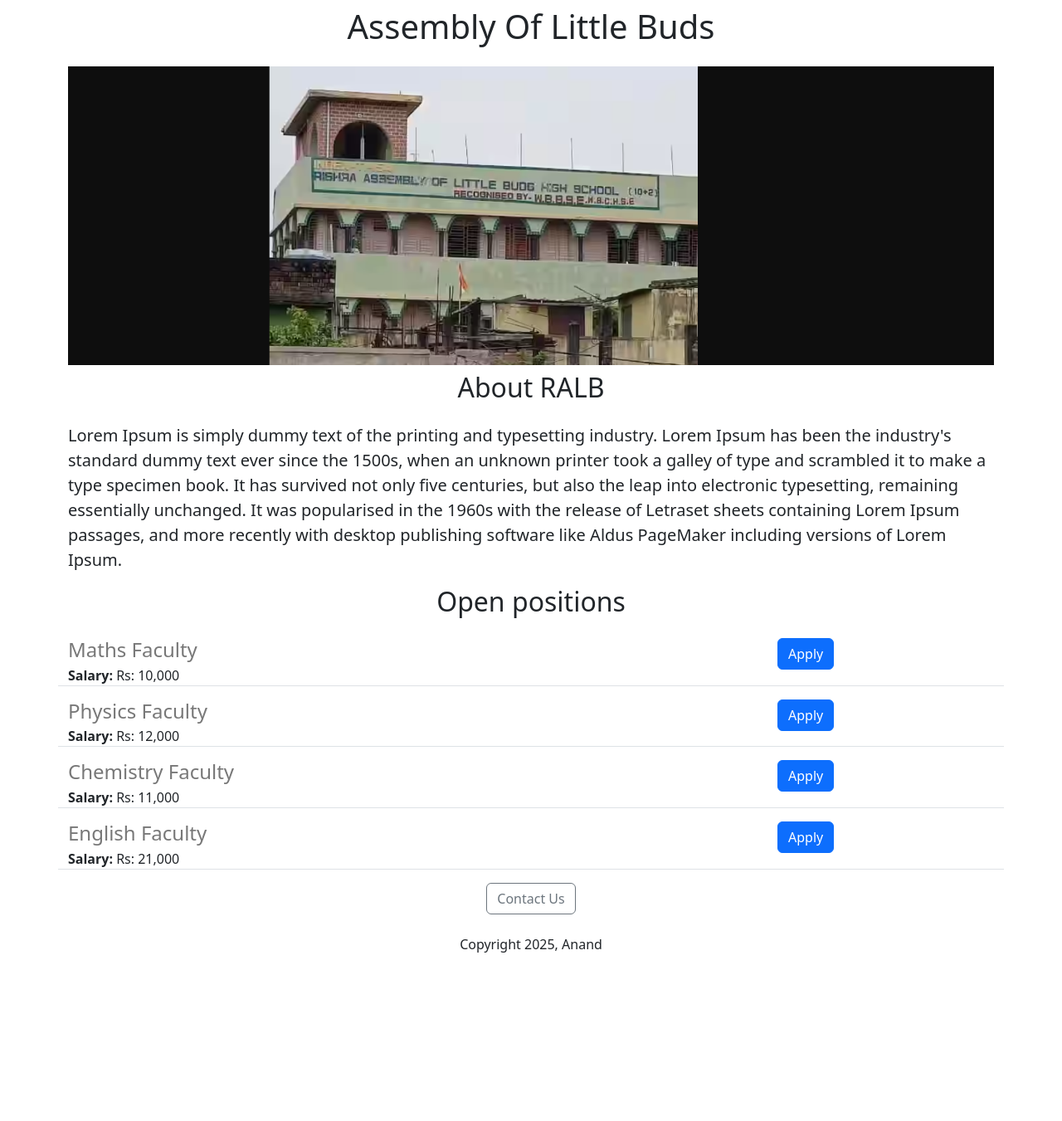
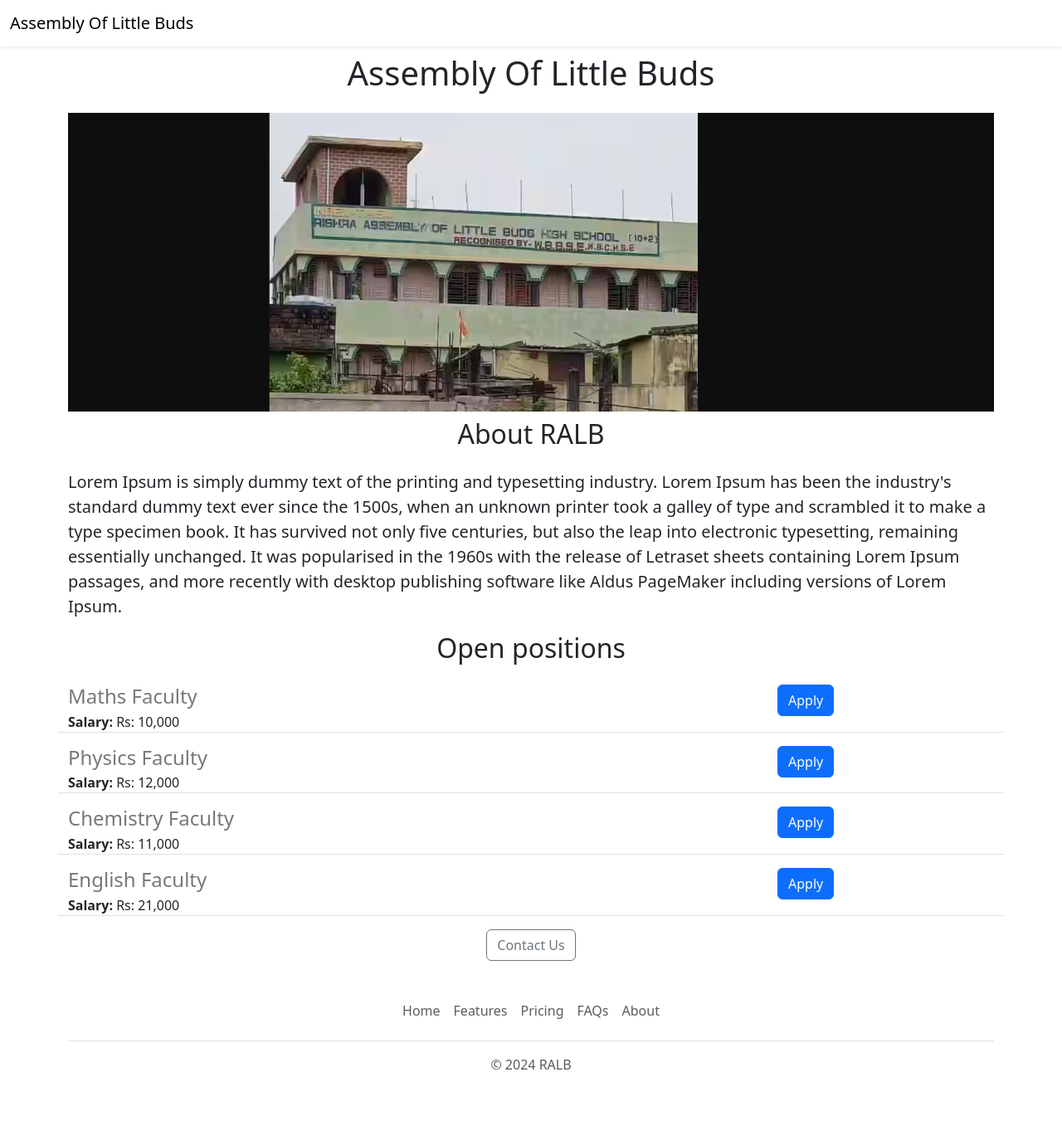
Before and after one commit to Anandsingh00/First-Flask-Project, a Flask app: page / in a window 1280 px wide. Shown: the whole page at 83% size. Before the commit the page ends 1148 px from the top, so only its background shows below. Run offline with Flask 3, Linux system fonts and the light colour scheme.

Commit message:
Latest Commit

```diff
--- /dev/null
+++ b/templates/footer.html
@@ -0,0 +1,12 @@
+<div class="container">
+    <footer class="py-3 my-4">
+        <ul class="nav justify-content-center border-bottom pb-3 mb-3">
+            <li class="nav-item"><a href="#" class="nav-link px-2 text-body-secondary">Home</a></li>
+            <li class="nav-item"><a href="#" class="nav-link px-2 text-body-secondary">Features</a></li>
+            <li class="nav-item"><a href="#" class="nav-link px-2 text-body-secondary">Pricing</a></li>
+            <li class="nav-item"><a href="#" class="nav-link px-2 text-body-secondary">FAQs</a></li>
+            <li class="nav-item"><a href="#" class="nav-link px-2 text-body-secondary">About</a></li>
+        </ul>
+        <p class="text-center text-body-secondary">&copy; 2024 RALB</p>
+    </footer>
+</div>
--- a/templates/home.html
+++ b/templates/home.html
@@ -17,6 +17,7 @@
 </head>
 
 <body>
+    {% include 'nav.html' %}
     <div class="container">
         <h1 class="text-center mt-2 mb-4">Assembly Of Little Buds</h1>
         <img class="img-fluid" id="banner" src="\static\banner.jpeg">
@@ -37,9 +38,9 @@
         </div>
         <div class="text-center">
             <button type="button" class="btn btn-outline-secondary">Contact Us</button>
-            <p class="mt-4">Copyright 2025, Anand</p>
         </div>
     </div>
+    {% include 'footer.html' %}
 </body>
 
 </html>
--- a/templates/jobItem.html
+++ b/templates/jobItem.html
@@ -7,7 +7,8 @@
         <div><b>Salary: </b>{{job['salary']}}</div>
     </div>
     <div class="col-3">
-        <button type="button" class="btn btn-primary">Apply</button>
+        <a href="mailto:hello@Assembly@gmail.com? subject=Application for{{job['title']}}" type="button"
+            class="btn btn-primary">Apply</a>
     </div>
 
 
--- /dev/null
+++ b/templates/nav.html
@@ -0,0 +1,10 @@
+<nav class="navbar bg-light shadow-sm fixed-top bg-white">
+    <div class="container-fluid">
+        <a class="navbar-brand" href="#">
+            <!-- <img src="/docs/5.2/assets/brand/bootstrap-logo.svg" alt="" width="30" height="24" -->
+            <!-- class="d-inline-block align-text-top"> -->
+            Assembly Of Little Buds
+        </a>
+    </div>
+</nav>
+<div style="height:56px"></div>
```
Also changed, not shown: README.md.
